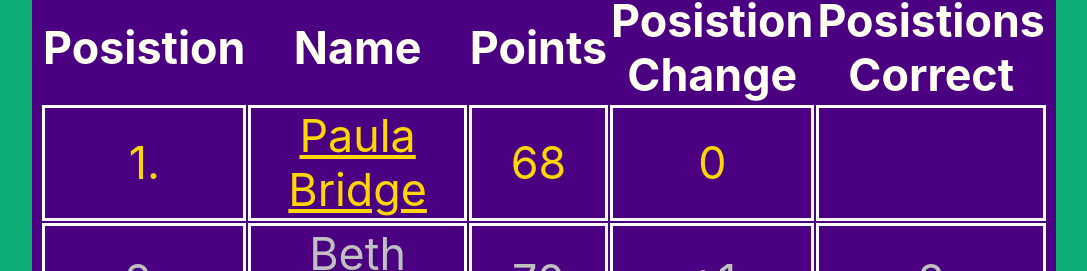
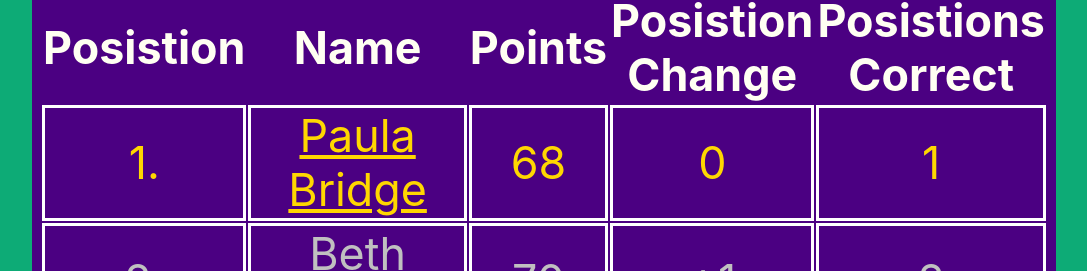
Before and after one commit to alexbellairs/prem-predictor, a React (Create React App) app: page / in a window 1280 px wide. Shown: the part 236-507 px from the top of the page, without its empty margins (96-1183 px from the left). Built offline with nearby package versions, Linux system fonts and the light colour scheme.

Commit message:
week 14 correct

```diff
--- a/src/components/Home.js
+++ b/src/components/Home.js
@@ -21,7 +21,7 @@ const Home = () => {
             </td>
             <td>68</td>
             <td>0</td>
-            <td></td>
+            <td>1</td>
           </tr>
           <tr className="second">
             <td>2.</td>
```
